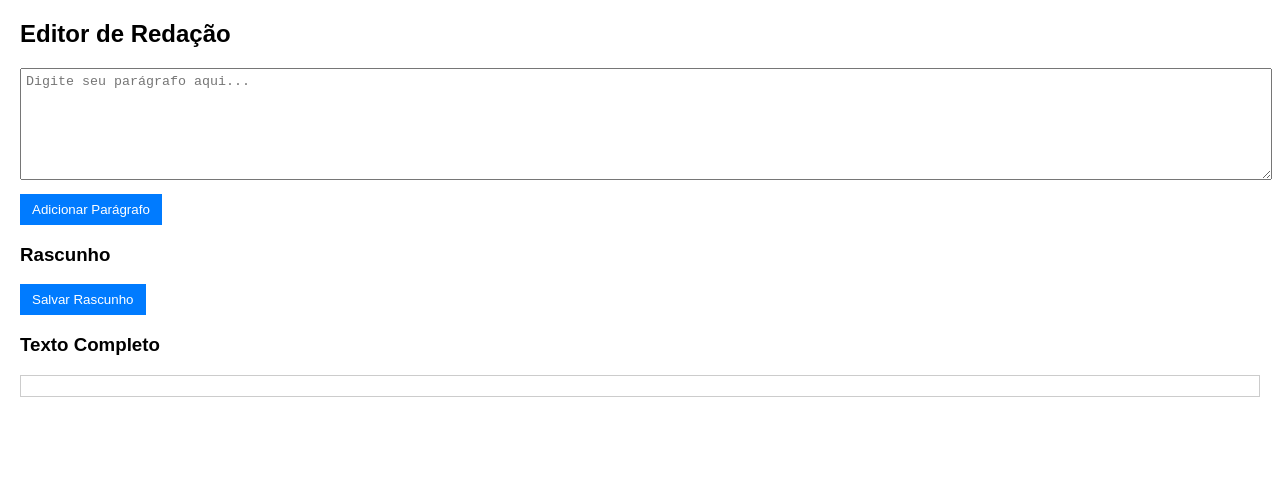
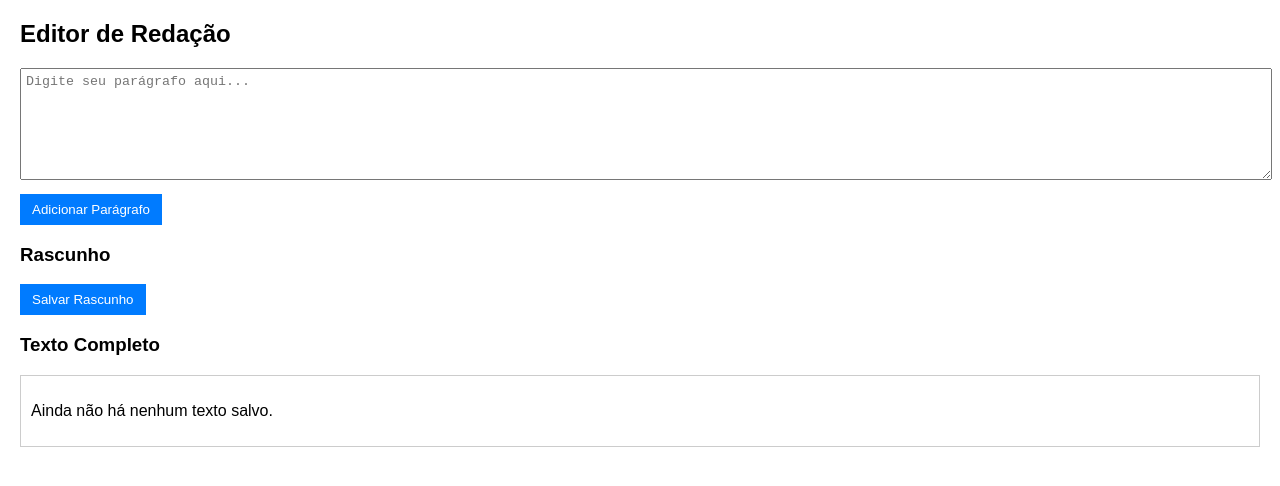
Before and after one commit to mfernandanll/essay-helper, a React (Vite) app: page / in a window 1280 px wide. Shown: the top 486 px of the page. Built offline with nearby package versions, Linux system fonts and the light colour scheme.

Commit message:
Saving and showing essay completed on page

```diff
--- a/src/components/DraftEditor.tsx
+++ b/src/components/DraftEditor.tsx
@@ -4,6 +4,7 @@ import { Paragraph } from "./Paragraph";
 export function DraftEditor() {
   const [paragraphs, setParagraphs] = useState<{ id: number; text: string }[]>([]);
   const [newParagraph, setNewParagraph] = useState("");
+  const [essay, setEssay] = useState<string[]>([]);
 
   const addParagraph = () => {
     if (newParagraph.trim() === "") return;
@@ -13,6 +14,7 @@ export function DraftEditor() {
 
   const saveDraft = () => {
     alert("Rascunho salvo com sucesso!");
+    setEssay(paragraphs.map((p) => p.text));
   };
 
   return (
@@ -38,9 +40,17 @@ export function DraftEditor() {
       <div>
         <h3>Texto Completo</h3>
         <div style={{ border: "1px solid #ccc", padding: "10px" }}>
-          {paragraphs.map((p) => (
-            <p key={p.id}>{p.text}</p>
-          ))}
+          {
+            essay.length == 0 ? (
+              <p>Ainda não há nenhum texto salvo.</p>
+            ) : (
+              <div>
+                {essay.map((text, index) => (
+                  <p key={index}>{text}</p>
+                ))}
+              </div>
+            )
+          }
         </div>
       </div>
 
```
